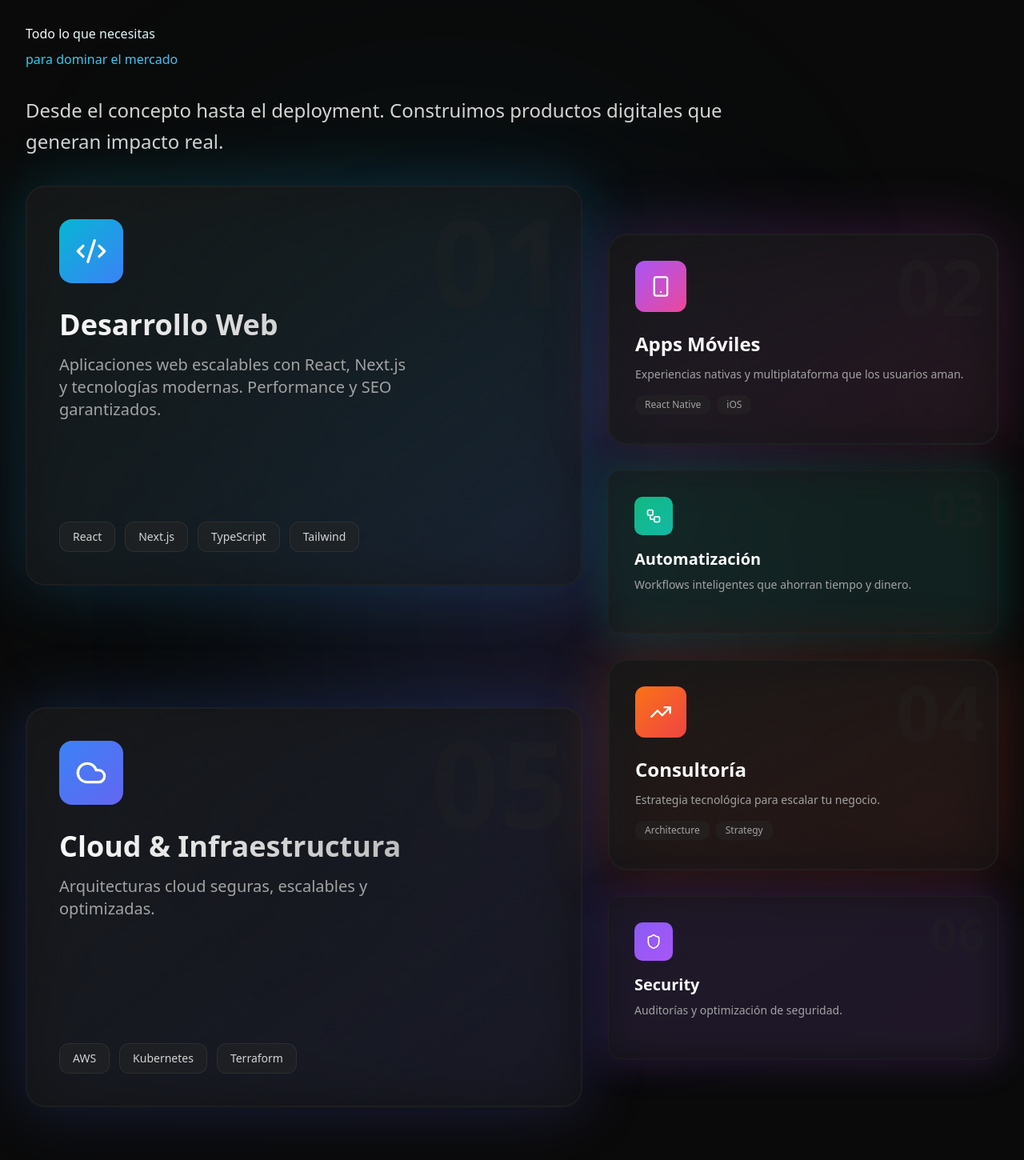
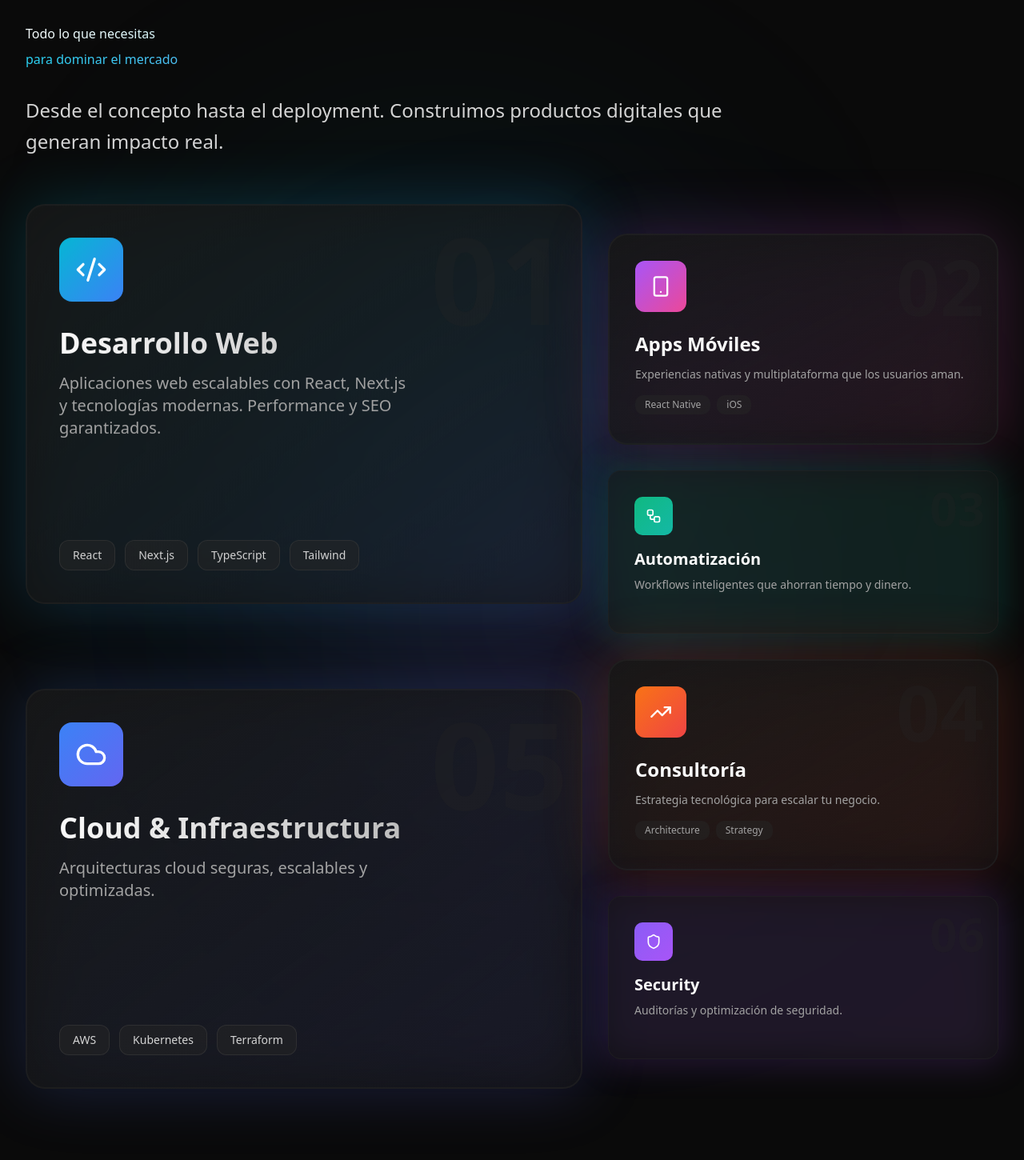
Before and after one commit to devbenja/freekcode, a Next.js app: page / in a window 1280 px wide. Shown: the part 1000-2450 px from the top of the page at 80% size. Built offline with nearby package versions, Linux system fonts and the light colour scheme.

Commit message:
fix: services grid superposition

```diff
--- a/src/components/Services.tsx
+++ b/src/components/Services.tsx
@@ -1,6 +1,6 @@
 import { motion, useScroll, useTransform } from 'motion/react';
 import { Code2, Smartphone, Workflow, TrendingUp, Cloud, Shield } from 'lucide-react';
-import { useInView } from '../hooks/useInView';
+import { useEffect, useRef, useState } from 'react';
 
 const services = [
   {
@@ -54,10 +54,25 @@ const services = [
 ];
 
 export function Services() {
-  const { ref, isInView } = useInView();
+  const sectionRef = useRef<HTMLElement>(null);
+  const [isInView, setIsInView] = useState(false);
 
-  // Use global scroll — no target needed, eliminates the non-static position warning
-  const { scrollYProgress } = useScroll();
+  useEffect(() => {
+    const observer = new IntersectionObserver(
+      ([entry]) => {
+        if (entry.isIntersecting) setIsInView(true);
+      },
+      { threshold: 0.1 }
+    );
+    const el = sectionRef.current;
+    if (el) observer.observe(el);
+    return () => { if (el) observer.unobserve(el); };
+  }, []);
+
+  const { scrollYProgress } = useScroll({
+    target: sectionRef,
+    offset: ['start end', 'end start'],
+  });
   const y1 = useTransform(scrollYProgress, [0, 1], [60, -60]);
   const y2 = useTransform(scrollYProgress, [0, 1], [-60, 60]);
 
@@ -67,7 +82,7 @@ export function Services() {
     <section
       id="servicios"
       className="py-32 lg:py-40 bg-neutral-950 relative overflow-hidden"
-      ref={ref}
+      ref={sectionRef}
     >
       <div className="absolute inset-0">
         <div className="absolute top-1/4 right-1/3 w-[600px] h-[600px] bg-cyan-500/10 rounded-full blur-[150px]" />
@@ -109,7 +124,7 @@ export function Services() {
             animate={isInView ? { opacity: 1, x: 0 } : {}}
             transition={{ duration: 0.7 }}
             style={{ y: isMobile ? 0 : y1 }}
-            className="col-span-12 lg:col-span-7 row-span-2 group relative"
+            className="col-span-12 lg:col-span-7 lg:col-start-1 lg:row-start-1 row-span-2 group relative"
           >
             <div className={`absolute -inset-1 bg-gradient-to-br ${services[0].gradient} rounded-3xl blur-2xl opacity-20 group-hover:opacity-40 transition-opacity`} />
             <div className="relative h-full min-h-[500px] p-10 bg-gradient-to-br from-neutral-900/90 to-neutral-900/50 border-2 border-neutral-800/50 rounded-3xl backdrop-blur-sm overflow-hidden group-hover:border-transparent transition-all">
@@ -156,7 +171,7 @@ export function Services() {
             initial={{ opacity: 0, y: -50 }}
             animate={isInView ? { opacity: 1, y: 0 } : {}}
             transition={{ duration: 0.7, delay: 0.1 }}
-            className="col-span-12 lg:col-span-5 group relative"
+            className="col-span-12 lg:col-span-5 lg:col-start-8 lg:row-start-1 group relative"
           >
             <div className={`absolute -inset-1 bg-gradient-to-br ${services[1].gradient} rounded-3xl blur-2xl opacity-20 group-hover:opacity-40 transition-opacity`} />
             <div className="relative h-full min-h-[240px] p-8 bg-gradient-to-br from-neutral-900/90 to-neutral-900/50 border-2 border-neutral-800/50 rounded-3xl backdrop-blur-sm overflow-hidden group-hover:border-transparent transition-all">
@@ -188,7 +203,7 @@ export function Services() {
             initial={{ opacity: 0, scale: 0.8 }}
             animate={isInView ? { opacity: 1, scale: 1 } : {}}
             transition={{ duration: 0.7, delay: 0.2 }}
-            className="col-span-12 lg:col-span-5 group relative"
+            className="col-span-12 lg:col-span-5 lg:col-start-8 lg:row-start-2 group relative"
           >
             <div className={`absolute -inset-1 bg-gradient-to-br ${services[2].gradient} rounded-2xl blur-xl opacity-20 group-hover:opacity-40 transition-opacity`} />
             <div className="relative h-full min-h-[200px] p-8 bg-neutral-900/50 border border-neutral-800/50 rounded-2xl backdrop-blur-sm group-hover:border-transparent transition-all overflow-hidden">
@@ -210,7 +225,7 @@ export function Services() {
             animate={isInView ? { opacity: 1, x: 0 } : {}}
             transition={{ duration: 0.7, delay: 0.3 }}
             style={{ y: isMobile ? 0 : y2 }}
-            className="col-span-12 lg:col-span-7 lg:col-start-1 row-span-2 group relative"
+            className="col-span-12 lg:col-span-7 lg:col-start-1 lg:row-start-3 row-span-2 group relative"
           >
             <div className={`absolute -inset-1 bg-gradient-to-br ${services[4].gradient} rounded-3xl blur-2xl opacity-20 group-hover:opacity-40 transition-opacity`} />
             <div className="relative h-full min-h-[500px] p-10 bg-gradient-to-br from-neutral-900/90 to-neutral-900/50 border-2 border-neutral-800/50 rounded-3xl backdrop-blur-sm overflow-hidden group-hover:border-transparent transition-all">
@@ -255,7 +270,7 @@ export function Services() {
             initial={{ opacity: 0, y: 50 }}
             animate={isInView ? { opacity: 1, y: 0 } : {}}
             transition={{ duration: 0.7, delay: 0.4 }}
-            className="col-span-12 lg:col-span-5 lg:col-start-8 group relative"
+            className="col-span-12 lg:col-span-5 lg:col-start-8 lg:row-start-3 group relative"
           >
             <div className={`absolute -inset-1 bg-gradient-to-br ${services[3].gradient} rounded-3xl blur-2xl opacity-20 group-hover:opacity-40 transition-opacity`} />
             <div className="relative h-full min-h-[240px] p-8 bg-gradient-to-br from-neutral-900/90 to-neutral-900/50 border-2 border-neutral-800/50 rounded-3xl backdrop-blur-sm overflow-hidden group-hover:border-transparent transition-all">
@@ -287,7 +302,7 @@ export function Services() {
             initial={{ opacity: 0, scale: 0.8 }}
             animate={isInView ? { opacity: 1, scale: 1 } : {}}
             transition={{ duration: 0.7, delay: 0.5 }}
-            className="col-span-12 lg:col-span-5 lg:col-start-8 group relative"
+            className="col-span-12 lg:col-span-5 lg:col-start-8 lg:row-start-4 group relative"
           >
             <div className={`absolute -inset-1 bg-gradient-to-br ${services[5].gradient} rounded-2xl blur-xl opacity-20 group-hover:opacity-40 transition-opacity`} />
             <div className="relative h-full min-h-[200px] p-8 bg-neutral-900/50 border border-neutral-800/50 rounded-2xl backdrop-blur-sm group-hover:border-transparent transition-all overflow-hidden">
```
Also changed, not shown: 1 other file (tests, documents, lock files or other folders).
